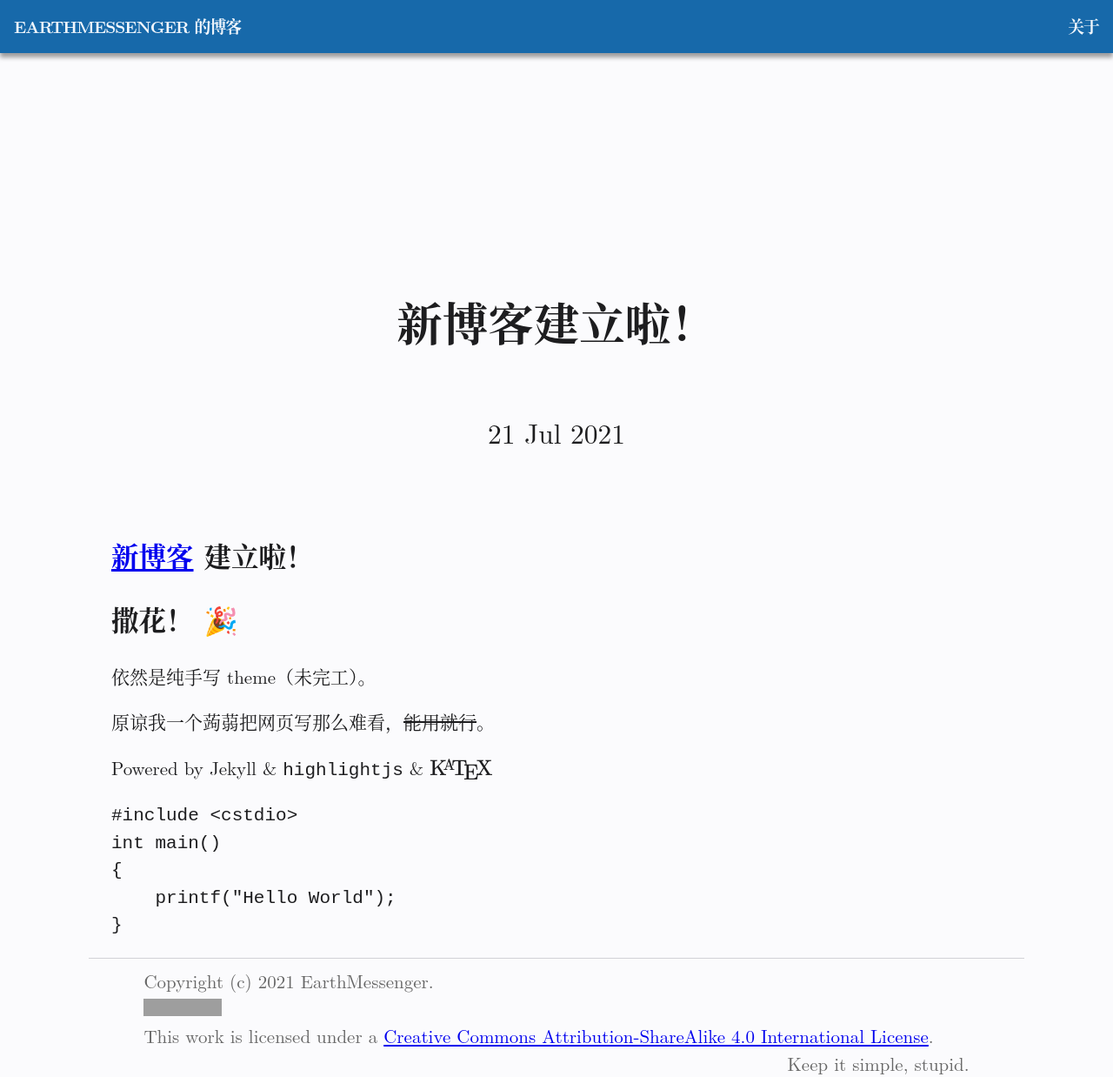
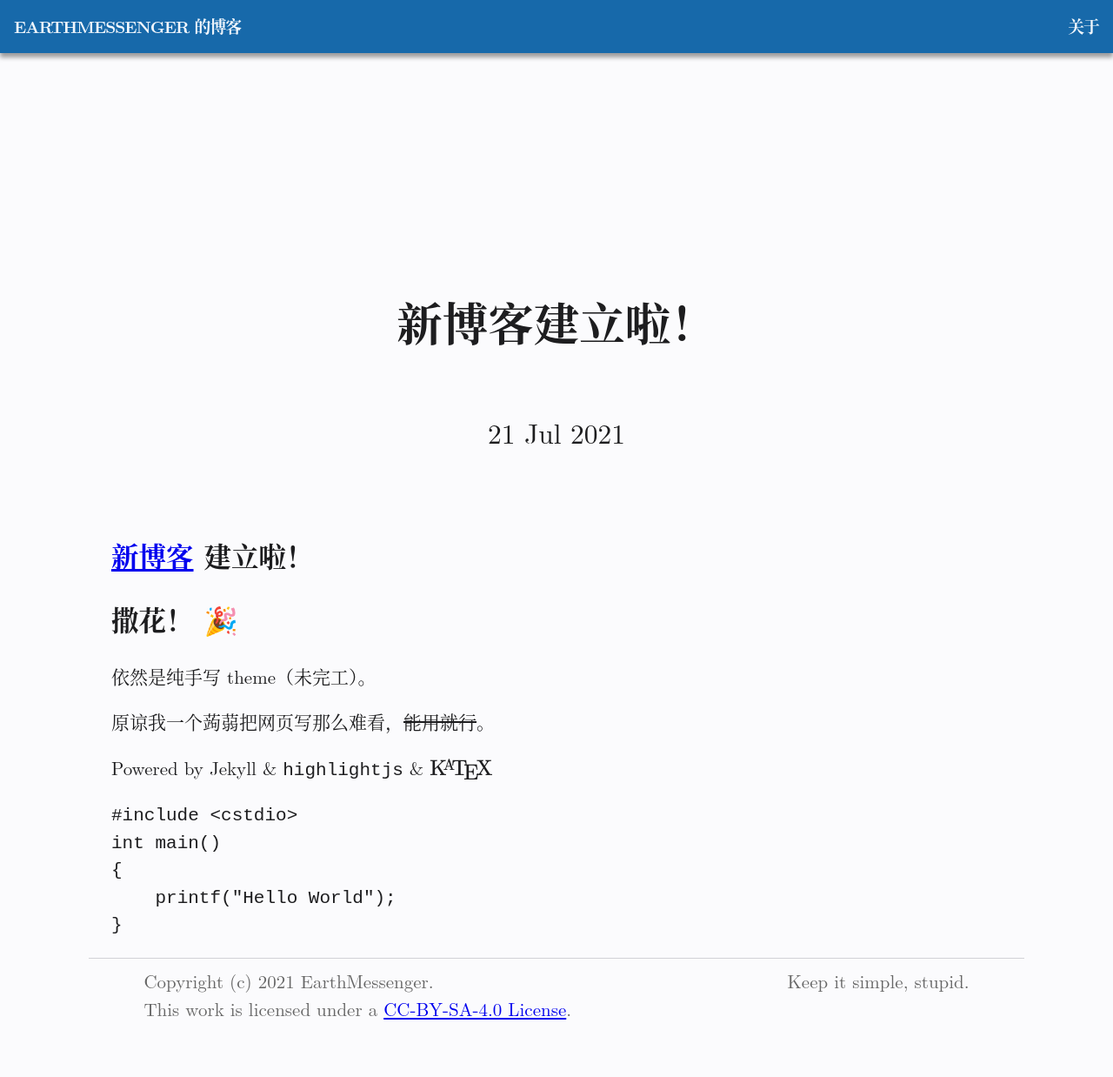
Before and after one commit to EarthMessenger/blog.earthmessenger.xyz, a Jekyll site: the page built from _posts/2021-7-21-new-blog.md, in a window 1280 px wide. Shown: the whole page at 87% size. Built offline with Jekyll 4.4.1, drawn with Linux system fonts in a browser that asks for light colours; nearby versions of some CDN libraries; a style sheet for code colours, icons or effects is not loaded; after the commit the page ends 1175 px from its top, so only the background shows below that; grey boxes are pictures that could not be loaded.

Commit message:
更加简洁的 `license` 提示

```diff
--- a/_includes/footer.html
+++ b/_includes/footer.html
@@ -1,7 +1,7 @@
 <footer>
     <span id="copyright" class="float-left">
         Copyright (c) 2021 EarthMessenger. <br />
-        <a rel="license" href="http://creativecommons.org/licenses/by-sa/4.0/"><img alt="Creative Commons License" style="border-width:0" src="https://i.creativecommons.org/l/by-sa/4.0/88x31.png" /></a><br />This work is licensed under a <a rel="license" href="http://creativecommons.org/licenses/by-sa/4.0/">Creative Commons Attribution-ShareAlike 4.0 International License</a>.
+        This work is licensed under a <a rel="license" href="http://creativecommons.org/licenses/by-sa/4.0/">CC-BY-SA-4.0 License</a>.
     </span>
     <span id="description" class="float-right">{{ site.description }}</span>
 </footer>
```
